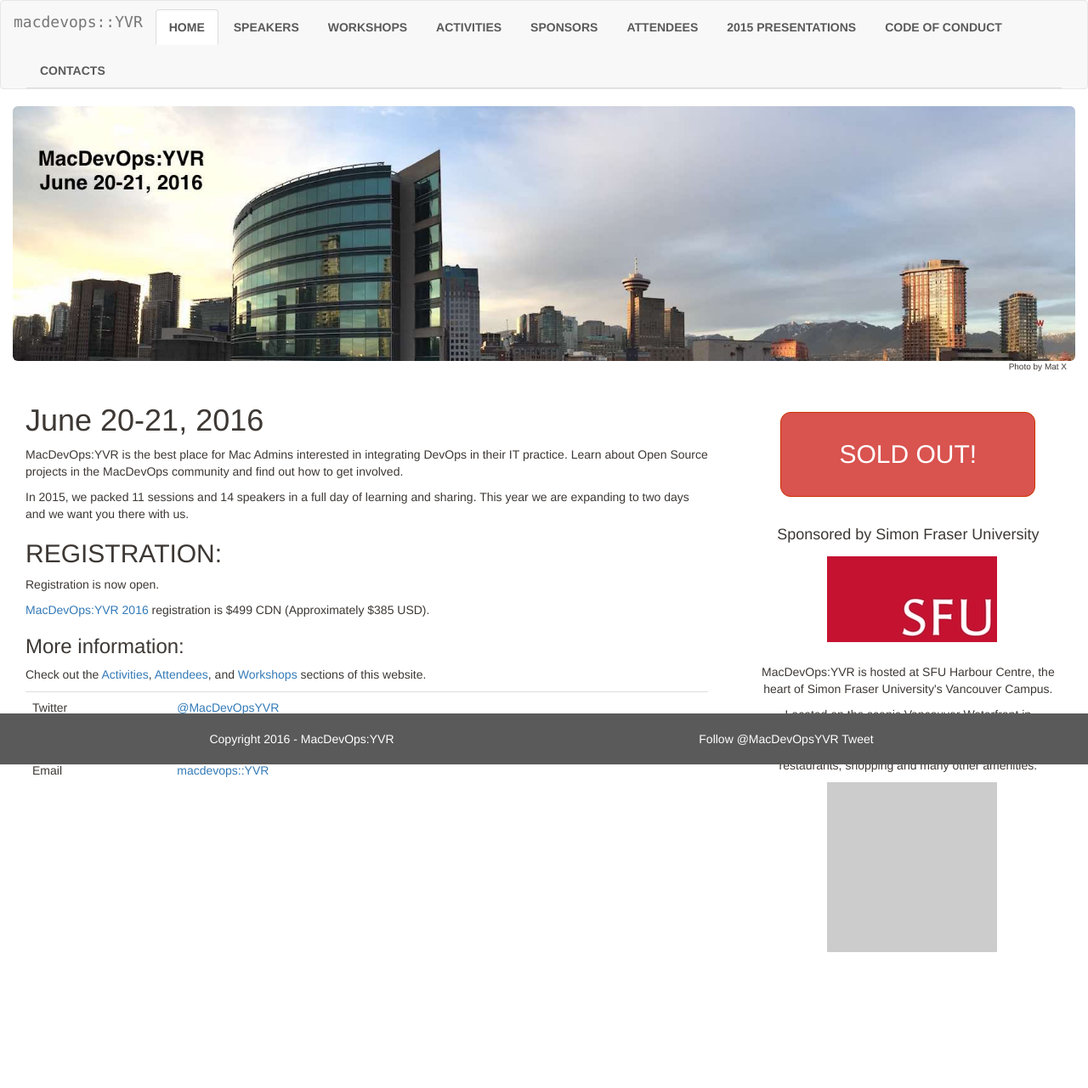
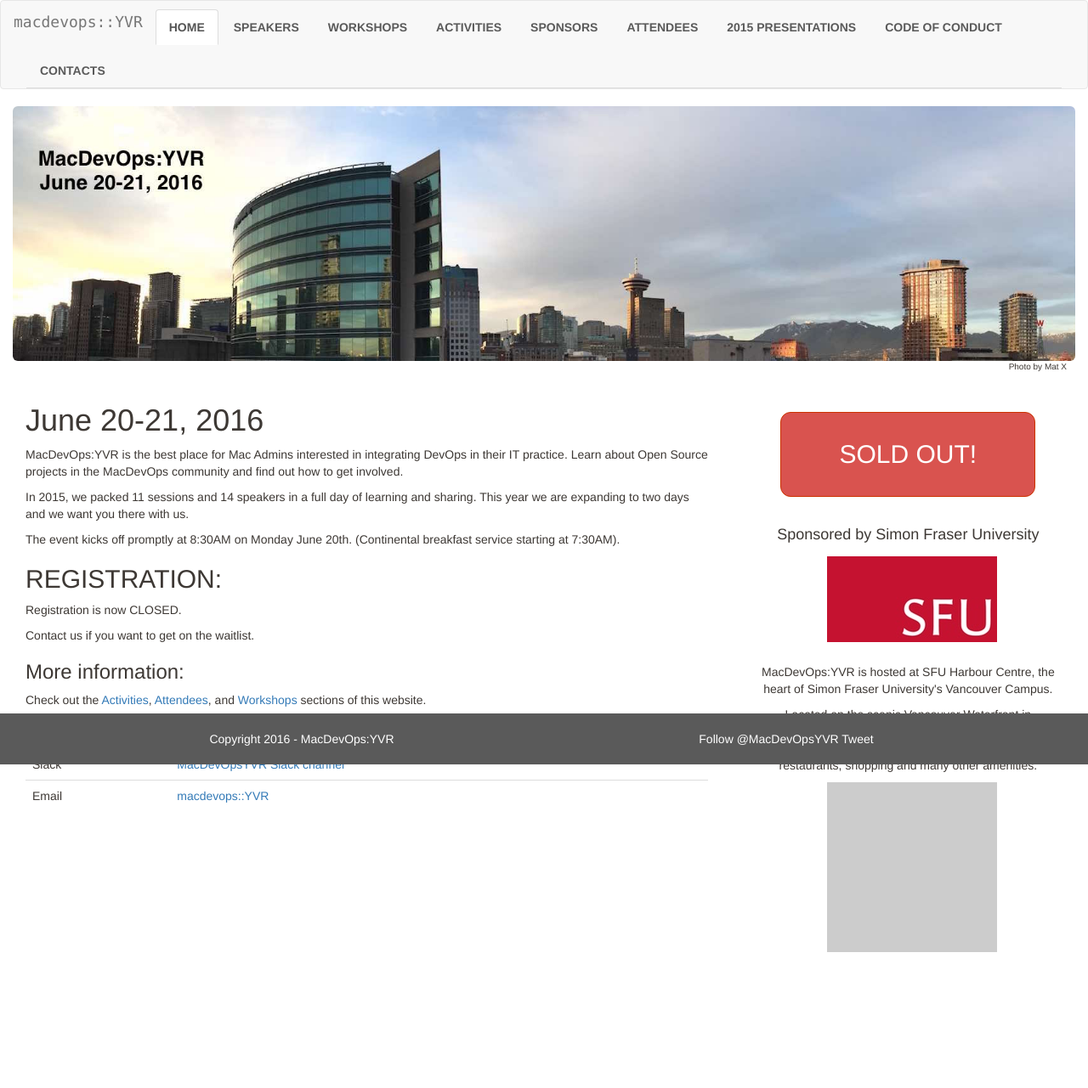
Before and after one commit to macdevopsyvr/macdevopsyvr.github.io, a Jekyll site: the page built from index.md, in a window 1280 px wide. Shown: the whole page at 85% size. Built offline with Jekyll 4.4.1, drawn with Linux system fonts in a browser that asks for light colours; comment, search, counter and statistics services are not loaded.

Commit message:
Reg is now closed
New final final finally schedule starts at 8:30am

```diff
--- a/index.md
+++ b/index.md
@@ -10,11 +10,13 @@
 
 In 2015, we packed 11 sessions and 14 speakers in a full day of learning and sharing. This year we are expanding to two days and we want you there with us.
 
+The event kicks off promptly at 8:30AM on Monday June 20th. (Continental breakfast service starting at 7:30AM).
+
 ## REGISTRATION:
 
-Registration is now open.
+Registration is now CLOSED.
 
-<a href="http://cars-ebmsweb.its.sfu.ca/reg/reg_p1_form.aspx?oc=05&ct=MECS-1&eventid=25908" target="_blank">MacDevOps:YVR 2016</a> registration is $499 CDN (Approximately $385 USD).
+Contact us if you want to get on the waitlist.
 
 ### More information:
 
```
Also changed, not shown: assets/MDO-Sched-Final-day1-2_v4.png (added), assets/MDO-Sched-Final-day1_v4.png (added), assets/MDO-Sched-Final-day2_v4.png (added).
